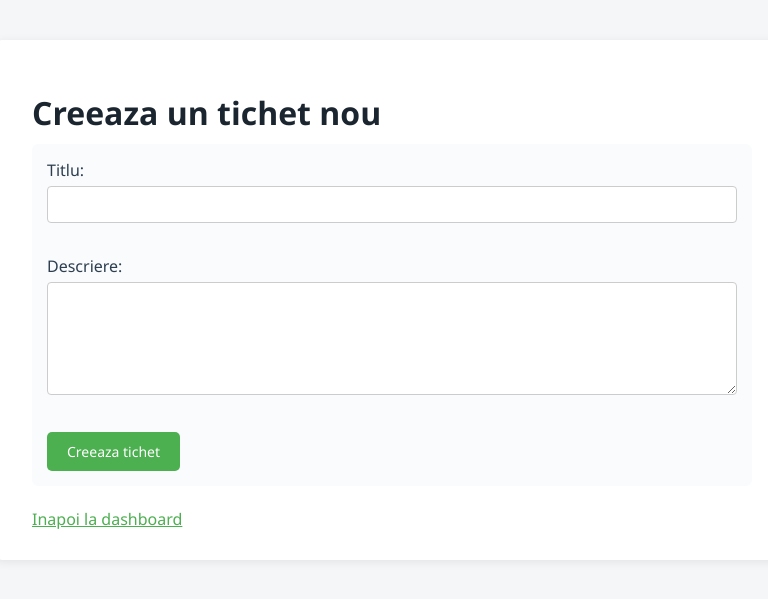
After one commit to david11501/ticket-system, a FastAPI app: template templates/create-ticket.html in a window 1280 px wide. The commit adds this page. Shown: the top 599 px of the page, without its empty margins (248-1016 px from the left). Run offline with FastAPI, Linux system fonts and the light colour scheme; the template is opened without the code that fills it, so the values that code supplies are empty.

Commit message:
adauga separarea tichetelor pe status(noi, in lucru, rezolvate) in dashboard plus style.css

```diff
--- a/main.py
+++ b/main.py
@@ -15,10 +15,13 @@ from fastapi import Depends, HTTPException
 from fastapi.templating import Jinja2Templates
 from fastapi import Request,Form
 from fastapi.responses import RedirectResponse
+from fastapi.staticfiles import StaticFiles
 
 templates=Jinja2Templates(directory="templates")
 
 app= FastAPI()
+
+app.mount("/static", StaticFiles(directory="static"), name="static")
 
 @app.get("/login-form")
 def login_form(request: Request):
@@ -64,11 +67,10 @@ def get_my_tickets(current_user: User=Depends(get_current_user)):
 
 @app.post("/tickets")
 def create_ticket(ticket: TicketCreate,current_user: User=Depends(get_current_user)):
-
+    db=SessionLocal()
     try:
         if current_user.rol!="creator":
             raise HTTPException(status_code=403, detail="Doar creatorii pot adauga tichete")
-        db=SessionLocal()
         rezultat_llm=clasificare_tichet(ticket.descriere)
         tichet_nou=Ticket(
             creator_id=current_user.id,
@@ -150,13 +152,23 @@ def dashboard(request: Request, current_user: User=Depends(get_current_user_cook
     db=SessionLocal()
     try:
         if current_user.rol=="inginer":
-            tichete=db.query(Ticket).filter(Ticket.inginer_id==current_user.inginer_id).all()
+            query = db.query(Ticket).filter(Ticket.inginer_id==current_user.inginer_id)
         else:
-            tichete=db.query(Ticket).filter(Ticket.creator_id==current_user.id).all()
+            query = db.query(Ticket).filter(Ticket.creator_id==current_user.id)
+
+        tichete_noi = query.filter(Ticket.status=="nou").all()
+        tichete_in_lucru = query.filter(Ticket.status=="in lucru").all()
+        tichete_rezolvate = query.filter(Ticket.status=="rezolvat").all()
+
         return templates.TemplateResponse(
             request=request,
             name="dashboard.html",
-            context={"user":current_user, "tichete":tichete}
+            context={
+                "user": current_user,
+                "tichete_noi": tichete_noi,
+                "tichete_in_lucru": tichete_in_lucru,
+                "tichete_rezolvate": tichete_rezolvate,
+            }
         )
     finally:
         db.close()
@@ -214,3 +226,33 @@ def get_my_history(current_user: User=Depends(get_current_user)):
         return toate_tichetele
     finally:
         db.close()
+
+@app.get("/tickets/create-form")
+def create_ticket_form(request: Request):
+    return templates.TemplateResponse(request=request, name="create-ticket.html")
+
+@app.post("/tickets/create-form")
+def create_ticket_form(request:Request, titlu:str=Form(...), descriere:str=Form(...) ,current_user:User=Depends(get_current_user_cookie)):
+    db=SessionLocal()
+    try:
+        if current_user.rol!="creator":
+            raise HTTPException(status_code=403, detail="User-ul nu este creator.")
+        rezultat_llm=clasificare_tichet(descriere)
+        tichet_nou=Ticket(
+            creator_id=current_user.id,
+            titlu=titlu,
+            descriere=descriere,
+            status="nou",
+            severitate=rezultat_llm["severitate"],
+            categorie=rezultat_llm["categorie"],
+            sfaturi="; ".join(rezultat_llm["sfaturi"])
+        )
+        if rezultat_llm["severitate"]=="major":
+            inginer_gasit=gaseste_inginer(rezultat_llm["categorie"],db)
+            tichet_nou.inginer_id=inginer_gasit.id
+        db.add(tichet_nou)
+        db.commit()
+        db.refresh(tichet_nou)
+        return RedirectResponse(url="/dashboard", status_code=303)
+    finally:
+        db.close()
--- /dev/null
+++ b/static/style.css
@@ -0,0 +1,81 @@
+* {
+    box-sizing: border-box;
+    font-family: 'Segoe UI', Arial, sans-serif;
+}
+
+body {
+    background-color: #f4f6f8;
+    margin: 0;
+    padding: 40px 20px;
+    color: #2c3e50;
+}
+
+h1 {
+    color: #1a252f;
+    margin-bottom: 5px;
+}
+
+h2 {
+    color: #34495e;
+    border-bottom: 2px solid #4CAF50;
+    padding-bottom: 8px;
+    margin-top: 30px;
+}
+
+.container {
+    max-width: 800px;
+    margin: 0 auto;
+    background: white;
+    padding: 30px 40px;
+    border-radius: 10px;
+    box-shadow: 0 2px 10px rgba(0,0,0,0.08);
+}
+
+form {
+    background: #fafbfc;
+    padding: 15px;
+    border-radius: 6px;
+    margin-top: 10px;
+}
+
+input, textarea, select {
+    width: 100%;
+    padding: 8px;
+    margin: 5px 0 10px 0;
+    border: 1px solid #ccc;
+    border-radius: 4px;
+    font-size: 14px;
+}
+
+button, .btn {
+    display: inline-block;
+    padding: 10px 20px;
+    background-color: #4CAF50;
+    color: white;
+    text-decoration: none;
+    border: none;
+    border-radius: 5px;
+    cursor: pointer;
+    font-size: 14px;
+}
+
+button:hover, .btn:hover {
+    background-color: #45a049;
+}
+
+ul {
+    list-style: none;
+    padding: 0;
+}
+
+li {
+    background: #fafbfc;
+    padding: 15px;
+    margin-bottom: 12px;
+    border-radius: 6px;
+    border-left: 4px solid #4CAF50;
+}
+
+a {
+    color: #4CAF50;
+}
--- /dev/null
+++ b/templates/create-ticket.html
@@ -0,0 +1,22 @@
+<!DOCTYPE html>
+<html lang="ro">
+<head>
+    <meta charset="UTF-8">
+    <title>Creeaza tichet</title>
+    <link rel="stylesheet" href="/static/style.css">
+</head>
+<body>
+    <div class="container">
+        <h1>Creeaza un tichet nou</h1>
+        <form method="post" action="/tickets/create-form">
+            <label>Titlu:</label><br>
+            <input type="text" name="titlu" required><br><br>
+            <label>Descriere:</label><br>
+            <textarea name="descriere" rows="5" required></textarea><br><br>
+            <button type="submit">Creeaza tichet</button>
+        </form>
+        <br>
+        <a href="/dashboard">Inapoi la dashboard</a>
+    </div>
+</body>
+</html>
--- a/templates/login.html
+++ b/templates/login.html
@@ -3,8 +3,10 @@
 <head>
     <meta charset="UTF-8">
     <title>Autentificare</title>
+    <link rel="stylesheet" href="/static/style.css">
 </head>
 <body>
+    <div class="container">
         <h1>Autentificare</h1>
         <form method="post" action="/login-form">
             <label>Username:</label>
@@ -13,5 +15,6 @@
             <input type="password" name="parola" required><br><br>
             <button type="submit">Autentificare</button>
         </form>
+    </div>
 </body>
 </html>
```
Also changed, not shown: templates/dashboard.html (+43 -8 lines). Lines whose indentation alone changed are shown as unchanged.
